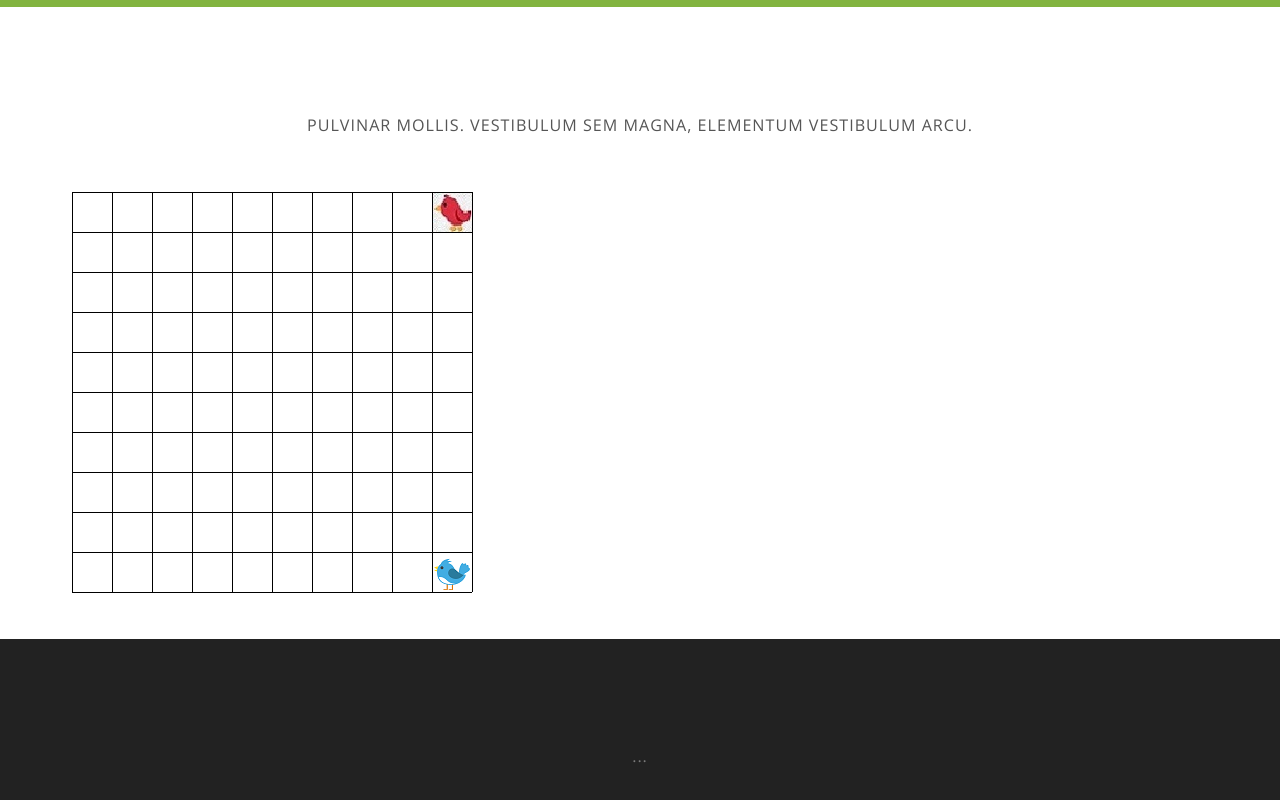
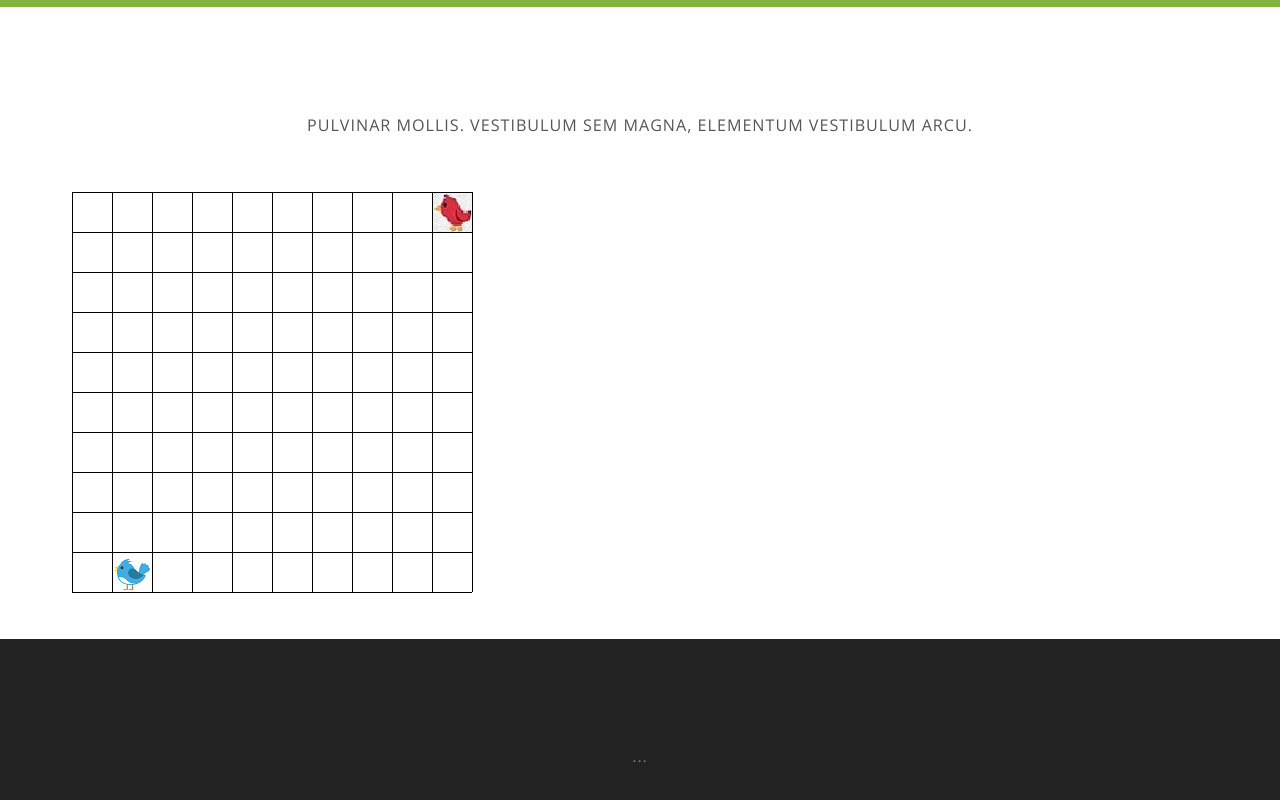
Before and after one commit to Jadounix/MigratoryGoose, a plain HTML site: page code/index.html in a window 1280 px wide. Shown: the part 532-1332 px from the top of the page. Drawn offline with nearby package versions, Linux system fonts and the light colour scheme.

Commit message:
création d'une fonction permettant de faire le lien entre les cases de la grille et les pixels

```diff
--- a/code/index.html
+++ b/code/index.html
@@ -140,77 +140,63 @@
 		let p = 10; // Padding = marge
 		let bw = 400; // Canvas width
 		let bh = 400; // Canvas height
-		//Modification de la taille du canvas
+		let cellGridSize = bw / p;
+		let numberCell = bw / cellGridSize;
+		//Modification de la taille du canvas en fonction des valeurs rentrées précédemment
 		canvasMap.height = bh + 2 * p;
 		canvasMap.width = bw + 2 * p;
 
 		//Fonction de dessin de la grille
 		const drawBoard = () => {
-			for (let x = 0; x <= bw; x += bw/p) {
+			for (let x = 0; x <= bw; x += cellGridSize) {
 				canvasContext.moveTo(0.5 + x + p, p);
 				canvasContext.lineTo(0.5 + x + p, bh + p);
 			}
-			for (let x = 0; x <= bh; x += bh/p) {
+			for (let x = 0; x <= bh; x += cellGridSize) {
 				canvasContext.moveTo(p, 0.5 + x + p);
 				canvasContext.lineTo(bw + p, 0.5 + x + p);
 			}
 			canvasContext.strokeStyle = "black";
 			canvasContext.stroke();
 		}
+
 		//Appel à la fonction
 		drawBoard();
 
+		//Fonction permettant de convertir une coordonnée de cellule de grille en coordonnée en pixel
+		const convertGridCellToPixel = (padding, cellPosition, cellSize) => { //le padding est la marge de décalage de départ. Le + 1 permet de ne pas recouvrir la grille
+			let pixel = padding + 1 + cellSize * cellPosition;
+			return (pixel)
+		}
 
-		let bird1 = new Bird("migrateur", p + 1, p + 1, p + 1, p + 1, 'images/bird.jpg');
-		bird1.CreateBirdPicture(canvasContext);
+		let bird1 = new Bird("rouge", 0, 0, 0, 0, 'images/bird.jpg');
+		bird1.CreateBirdPicture(canvasContext, convertGridCellToPixel(p, bird1.startPositionX, cellGridSize), convertGridCellToPixel(p, bird1.startPositionY, cellGridSize));
+
+		let bird2 = new Bird("bleu", 1, 1, 1, 1, 'images/bird2.png');
+		bird2.CreateBirdPicture(canvasContext, convertGridCellToPixel(p, bird2.startPositionX, cellGridSize), convertGridCellToPixel(p, bird2.startPositionY, cellGridSize));
 
 
-		//2ème oiseau
-		let birdPicture2 = new Image();
-		birdPicture2.src = 'images/bird2.png';
+		let step = 1;
 
-		let birdStartPositionX2 = p + 1;
-		let birdStartPositionY2 = 5 * p + 1;
+		//Déplacement automatique toute les 500ms
+		const move = (nbCell, cellSize, padding, step) => {
+			bird1.MoveBehavior(nbCell, step);
 
-		let birdPositionX2 = birdStartPositionX2;
-		let birdPositionY2 = birdStartPositionY2;
+			if (bird2.positionY < nbCell - 1) {
+				bird2.SetYPosition(bird2.positionY + step);
+			}
 
-		birdPicture2.onload = () => {
-			canvasContext.drawImage(birdPicture2, birdStartPositionX2, birdStartPositionY2);
+			//On efface tout ce qu'il y a dans le canvas
+			canvasContext.clearRect(0, 0, 500, 500);
+			//On redessine la grille
+			drawBoard();
+			//On redessine l'oiseau à la bonne position
+			bird1.DrawBirdPicture(canvasContext, convertGridCellToPixel(padding, bird1.positionX, cellSize), convertGridCellToPixel(padding, bird1.positionY, cellSize));
+			bird2.DrawBirdPicture(canvasContext, convertGridCellToPixel(padding, bird2.positionX, cellSize), convertGridCellToPixel(padding, bird2.positionY, cellSize));
 		}
 
-		//Un pas de l'image oiseau correspond à 24*p pour sauter d'une case à une autre puis que les cases font 40 px
-		let step = 4 * p;
+		setInterval(function() { move(numberCell, cellGridSize, p, step); }, 500 );
 
-		//Déplacement automatique toute les demie secondes
-		const deplacement = () => {
-			if (bird1.positionX < canvasMap.width - 8 * p) {
-				bird1.SetXPosition(bird1.positionX + step);
-				//birdPositionX += step;
-				birdPositionX2 += step;
-
-				if (birdPositionY2 < canvasMap.height - 8 * p) {
-					birdPositionY2 += step;
-				}
-
-				// if (birdPositionX > 0 + 2 * p) {
-				// 	birdPositionX -= step;
-				// }
-
-				// if (birdPositionY > 0 + 2 * p) {
-				// 	birdPositionY -= step;
-				// }
-
-				//On efface tout ce qu'il y a dans le canvas
-				canvasContext.clearRect(0, 0, 500, 500);
-				//On redessine la grille
-				drawBoard();
-				//On redessine l'oiseau à la bonne position
-				bird1.DrawBirdPicture(canvasContext, bird1.positionX, bird1.positionY)
-				canvasContext.drawImage(birdPicture2, birdPositionX2, birdPositionY2);
-			}
-		}
-		setInterval(deplacement, 500);
 
 		//A mettre lorsqu'on veut utilise le clavier (ou la souris)
 		//document.addEventListener("keydown", deplacement);
--- a/code/js/classes/Bird.js
+++ b/code/js/classes/Bird.js
@@ -20,11 +20,11 @@ class Bird {
     this.positionY = newPosition;
   }
   //Récupération de l'image à afficher et affichage la première fois dans le canvas
-  CreateBirdPicture(ctx)
+  CreateBirdPicture(ctx,x,y)
   {
     this.birdPicture.src = this.pictureSource;
     this.birdPicture.onload = () => {
-    ctx.drawImage(this.birdPicture, this.startPositionX, this.startPositionY);
+    ctx.drawImage(this.birdPicture, x, y);
     }
   }
   //Dessin de l'oiseau une fois que l'image est déjà crée. x et y représente les coodonées de position
@@ -32,4 +32,25 @@ class Bird {
   {
     ctx.drawImage(this.birdPicture, x, y);
   }
+
+  //Comportement de déplacement de l'oiseau
+  MoveBehavior(nbCell, step)
+  {
+    //Ddécrire plusieurs comportements en fonction du type d'oiseau
+    if (this.positionX < nbCell - 1) {
+      this.SetXPosition(this.positionX + step);
+    }
+
+    if (this.positionY < nbCell - 1) {
+      //this.SetYPosition(this.positionY + step);
+    }
+
+    if (this.positionX > 0) {
+      //this.SetYPosition(this.positionX - step);
+    }
+
+    if (this.positionY > 0) {
+      this.SetYPosition(this.positionY - step);
+    }
+  }
 }
```
